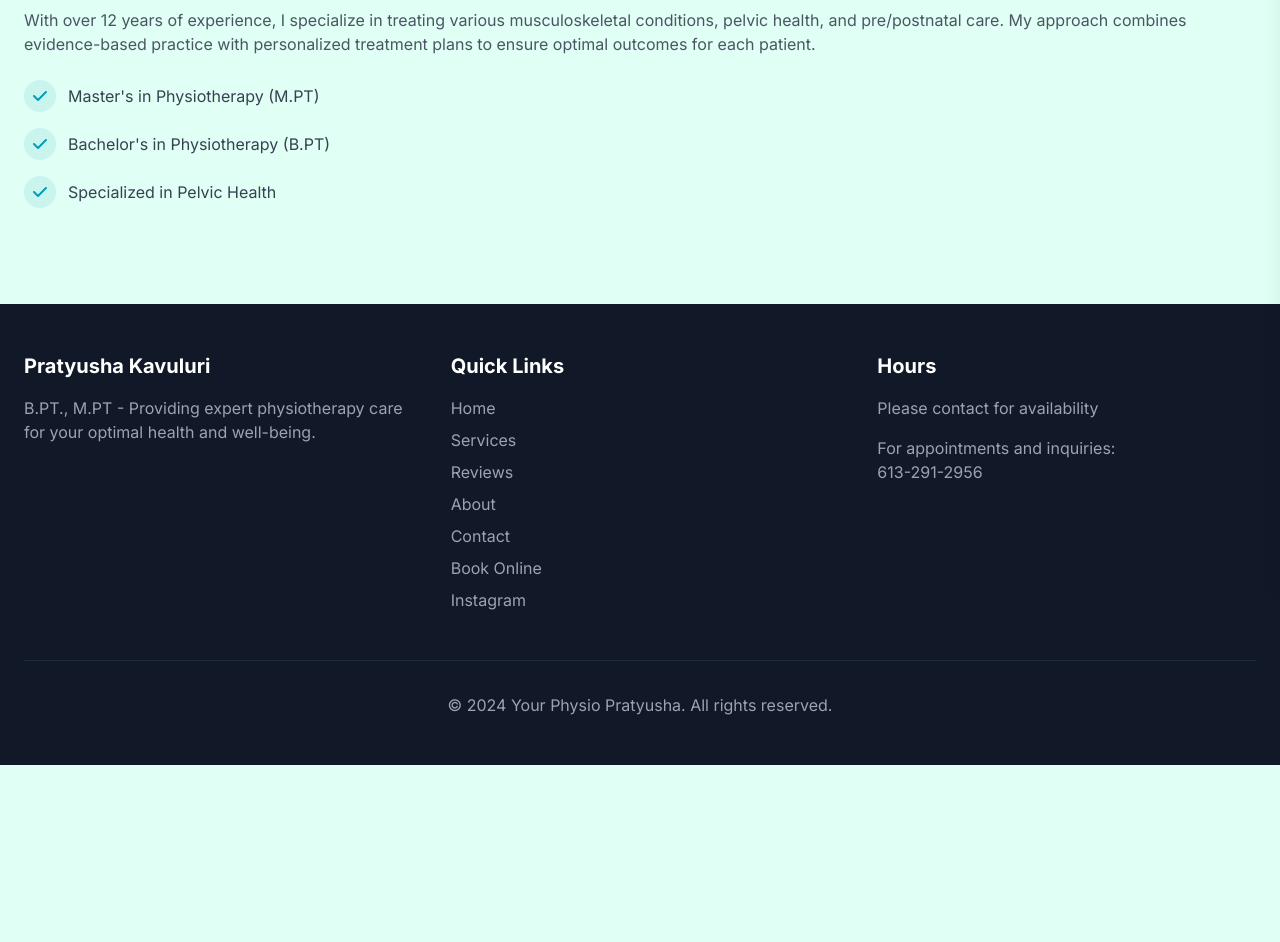
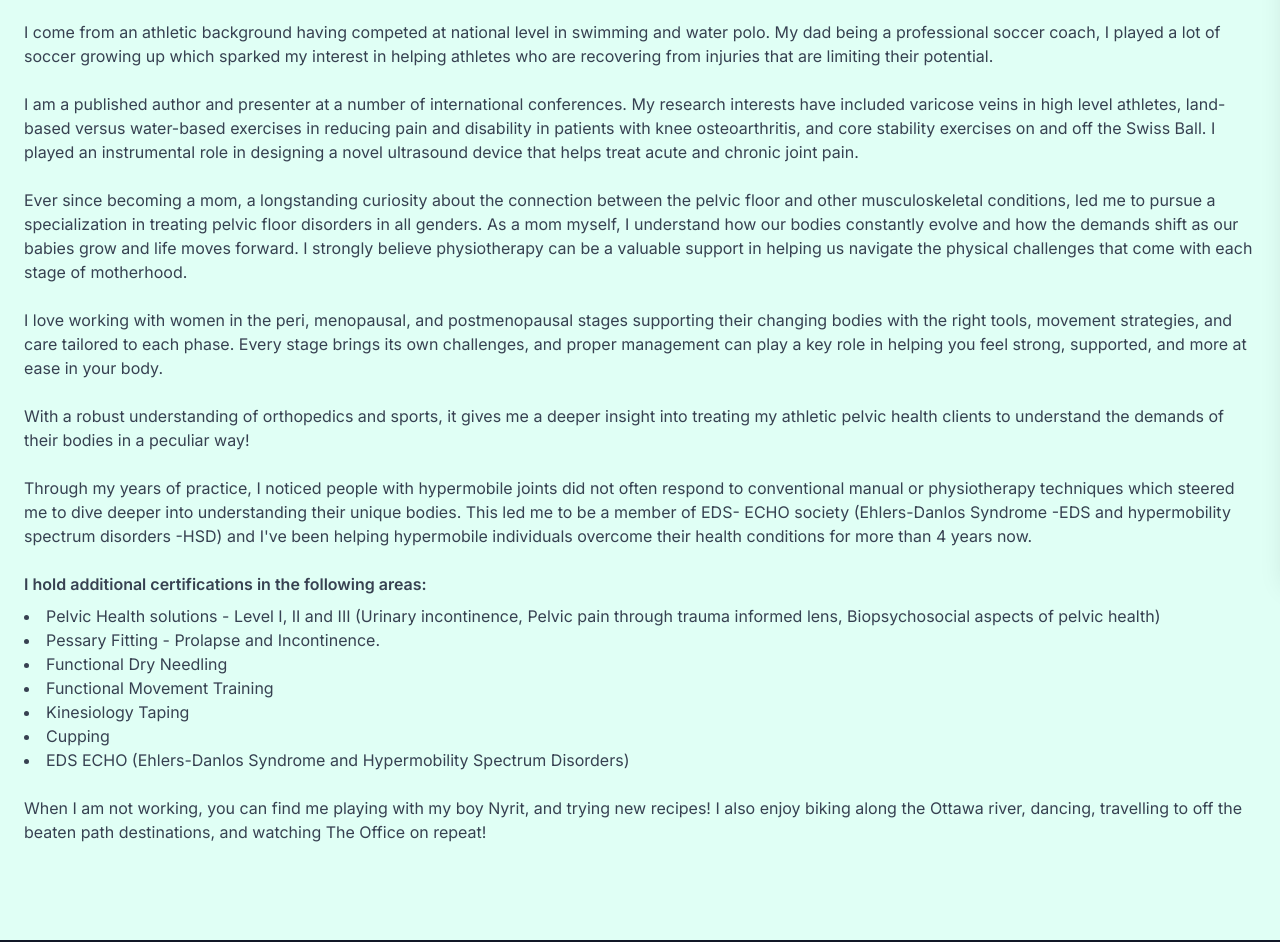
Before and after one commit to yourphysiopratyusha/yourphysiopratyusha.github.io, a plain HTML site: page about.html in a window 1280 px wide. Shown: the part 228-1170 px from the top of the page. Before the commit the page ends 993 px from the top, so only its background shows below. Drawn offline with nearby package versions, Linux system fonts and the light colour scheme.

Commit message:
updated about section

```diff
--- a/about.html
+++ b/about.html
@@ -1,5 +1,6 @@
 <!DOCTYPE html>
 <html lang="en">
+
 <head>
     <meta charset="UTF-8">
     <meta name="viewport" content="width=device-width, initial-scale=1.0">
@@ -43,14 +44,17 @@
             transform-style: preserve-3d;
             will-change: transform;
         }
+
         .parallax-content {
             transform: translateZ(0);
         }
+
         .parallax-background {
             transform: translateZ(-1px);
         }
     </style>
 </head>
+
 <body class="bg-mint font-sans text-gray-800">
     <header class="fixed w-full bg-white shadow-sm z-50">
         <nav class="container mx-auto px-6 py-4">
@@ -63,27 +67,29 @@
                     <a href="index.html#reviews" class="nav-link hover:text-primary transition-colors">Reviews</a>
                     <a href="about.html" class="nav-link hover:text-primary transition-colors">About</a>
                     <a href="index.html#contact" class="nav-link hover:text-primary transition-colors">Contact</a>
-                    <a href="https://coreconnectionsphysiotherapy.janeapp.com/"
-                       target="_blank"
-                       class="book-btn bg-primary text-white px-6 py-2 rounded-full hover:bg-opacity-90 transition-all">
+                    <a href="https://coreconnectionsphysiotherapy.janeapp.com/" target="_blank"
+                        class="book-btn bg-primary text-white px-6 py-2 rounded-full hover:bg-opacity-90 transition-all">
                         Book Now
                     </a>
                 </div>
                 <!-- Mobile menu button -->
                 <button id="mobile-menu-button" class="md:hidden text-gray-600 focus:outline-none">
                     <svg class="w-6 h-6" fill="none" stroke="currentColor" viewBox="0 0 24 24">
-                        <path stroke-linecap="round" stroke-linejoin="round" stroke-width="2" d="M4 6h16M4 12h16M4 18h16"></path>
+                        <path stroke-linecap="round" stroke-linejoin="round" stroke-width="2"
+                            d="M4 6h16M4 12h16M4 18h16"></path>
                     </svg>
                 </button>
             </div>
             <!-- Mobile menu overlay -->
             <div id="mobile-menu-overlay" class="fixed inset-0 bg-black bg-opacity-50 z-40 hidden"></div>
             <!-- Mobile menu panel -->
-            <div id="mobile-menu" class="fixed inset-y-0 right-0 w-64 bg-white shadow-xl z-50 transform translate-x-full transition-transform duration-300 ease-in-out">
+            <div id="mobile-menu"
+                class="fixed inset-y-0 right-0 w-64 bg-white shadow-xl z-50 transform translate-x-full transition-transform duration-300 ease-in-out">
                 <div class="p-6">
                     <button id="mobile-menu-close" class="absolute top-4 right-4 text-gray-600 focus:outline-none">
                         <svg class="w-6 h-6" fill="none" stroke="currentColor" viewBox="0 0 24 24">
-                            <path stroke-linecap="round" stroke-linejoin="round" stroke-width="2" d="M6 18L18 6M6 6l12 12"></path>
+                            <path stroke-linecap="round" stroke-linejoin="round" stroke-width="2"
+                                d="M6 18L18 6M6 6l12 12"></path>
                         </svg>
                     </button>
                     <div class="mt-8 flex flex-col space-y-6">
@@ -92,9 +98,8 @@
                         <a href="index.html#reviews" class="text-xl hover:text-primary transition-colors">Reviews</a>
                         <a href="about.html" class="text-xl hover:text-primary transition-colors">About</a>
                         <a href="index.html#contact" class="text-xl hover:text-primary transition-colors">Contact</a>
-                        <a href="https://coreconnectionsphysiotherapy.janeapp.com/"
-                           target="_blank"
-                           class="bg-primary text-white px-6 py-2 rounded-full text-center hover:bg-opacity-90 transition-all">
+                        <a href="https://coreconnectionsphysiotherapy.janeapp.com/" target="_blank"
+                            class="bg-primary text-white px-6 py-2 rounded-full text-center hover:bg-opacity-90 transition-all">
                             Book Now
                         </a>
                     </div>
@@ -110,29 +115,54 @@
                     <span class="text-primary font-medium">About Me</span>
                 </div>
                 <div class="grid items-center">
-                    <div>
-                        <h2 class="text-3xl font-bold mb-6">Experienced Healthcare Professional</h2>
-                        <p class="text-gray-600 mb-6">With over 12 years of experience, I specialize in treating various musculoskeletal conditions, pelvic health, and pre/postnatal care. My approach combines evidence-based practice with personalized treatment plans to ensure optimal outcomes for each patient.</p>
-                        <div class="space-y-4">
-                            <div class="flex items-center gap-3">
-                                <div class="w-8 h-8 bg-primary/10 rounded-full flex items-center justify-center">
-                                    <i class="fas fa-check text-primary"></i>
-                                </div>
-                                <span class="text-gray-700">Master's in Physiotherapy (M.PT)</span>
-                            </div>
-                            <div class="flex items-center gap-3">
-                                <div class="w-8 h-8 bg-primary/10 rounded-full flex items-center justify-center">
-                                    <i class="fas fa-check text-primary"></i>
-                                </div>
-                                <span class="text-gray-700">Bachelor's in Physiotherapy (B.PT)</span>
-                            </div>
-                            <div class="flex items-center gap-3">
-                                <div class="w-8 h-8 bg-primary/10 rounded-full flex items-center justify-center">
-                                    <i class="fas fa-check text-primary"></i>
-                                </div>
-                                <span class="text-gray-700">Specialized in Pelvic Health</span>
-                            </div>
+                    <div class="space-y-6 text-gray-700">
+                        <p>I have been a physiotherapist for more than 13 years and being the people person that I am, I
+                            truly love every single second of it! I am specialized in Pelvic Health, Orthopedics and
+                            Sports.</p>
+                        <p>I come from an athletic background having competed at national level in swimming and water
+                            polo. My dad being a professional soccer coach, I played a lot of soccer growing up which
+                            sparked my interest in helping athletes who are recovering from injuries that are limiting
+                            their potential.</p>
+                        <p>I am a published author and presenter at a number of international conferences. My research
+                            interests have included varicose veins in high level athletes, land-based versus water-based
+                            exercises in reducing pain and disability in patients with knee osteoarthritis, and core
+                            stability exercises on and off the Swiss Ball. I played an instrumental role in designing a
+                            novel ultrasound device that helps treat acute and chronic joint pain.</p>
+                        <p>Ever since becoming a mom, a longstanding curiosity about the connection between the pelvic
+                            floor and other musculoskeletal conditions, led me to pursue a specialization in treating
+                            pelvic floor disorders in all genders. As a mom myself, I understand how our bodies
+                            constantly evolve and how the demands shift as our babies grow and life moves forward. I
+                            strongly believe physiotherapy can be a valuable support in helping us navigate the physical
+                            challenges that come with each stage of motherhood.</p>
+                        <p>I love working with women in the peri, menopausal, and postmenopausal stages supporting their
+                            changing bodies with the right tools, movement strategies, and care tailored to each phase.
+                            Every stage brings its own challenges, and proper management can play a key role in helping
+                            you feel strong, supported, and more at ease in your body.</p>
+                        <p>With a robust understanding of orthopedics and sports, it gives me a deeper insight into
+                            treating my athletic pelvic health clients to understand the demands of their bodies in a
+                            peculiar way!</p>
+                        <p>Through my years of practice, I noticed people with hypermobile joints did not often respond
+                            to conventional manual or physiotherapy techniques which steered me to dive deeper into
+                            understanding their unique bodies. This led me to be a member of EDS- ECHO society
+                            (Ehlers-Danlos Syndrome -EDS and hypermobility spectrum disorders -HSD) and I've been
+                            helping hypermobile individuals overcome their health conditions for more than 4 years now.
+                        </p>
+                        <div>
+                            <span class="font-semibold">I hold additional certifications in the following areas:</span>
+                            <ul class="list-disc list-inside mt-2">
+                                <li>Pelvic Health solutions - Level I, II and III (Urinary incontinence, Pelvic pain
+                                    through trauma informed lens, Biopsychosocial aspects of pelvic health)</li>
+                                <li>Pessary Fitting - Prolapse and Incontinence.</li>
+                                <li>Functional Dry Needling</li>
+                                <li>Functional Movement Training</li>
+                                <li>Kinesiology Taping</li>
+                                <li>Cupping</li>
+                                <li>EDS ECHO (Ehlers-Danlos Syndrome and Hypermobility Spectrum Disorders)</li>
+                            </ul>
                         </div>
+                        <p>When I am not working, you can find me playing with my boy Nyrit, and trying new recipes! I
+                            also enjoy biking along the Ottawa river, dancing, travelling to off the beaten path
+                            destinations, and watching The Office on repeat!</p>
                     </div>
                 </div>
             </div>
@@ -143,18 +173,25 @@
             <div class="grid grid-cols-1 md:grid-cols-3 gap-12">
                 <div>
                     <h3 class="text-xl font-bold mb-4">Pratyusha Kavuluri</h3>
-                    <p class="text-gray-400">B.PT., M.PT - Providing expert physiotherapy care for your optimal health and well-being.</p>
+                    <p class="text-gray-400">B.PT., M.PT - Providing expert physiotherapy care for your optimal health
+                        and well-being.</p>
                 </div>
                 <div>
                     <h3 class="text-xl font-bold mb-4">Quick Links</h3>
                     <ul class="space-y-2">
-                        <li><a href="index.html#home" class="text-gray-400 hover:text-white transition-colors">Home</a></li>
-                        <li><a href="index.html#services" class="text-gray-400 hover:text-white transition-colors">Services</a></li>
-                        <li><a href="index.html#reviews" class="text-gray-400 hover:text-white transition-colors">Reviews</a></li>
+                        <li><a href="index.html#home" class="text-gray-400 hover:text-white transition-colors">Home</a>
+                        </li>
+                        <li><a href="index.html#services"
+                                class="text-gray-400 hover:text-white transition-colors">Services</a></li>
+                        <li><a href="index.html#reviews"
+                                class="text-gray-400 hover:text-white transition-colors">Reviews</a></li>
                         <li><a href="about.html" class="text-gray-400 hover:text-white transition-colors">About</a></li>
-                        <li><a href="index.html#contact" class="text-gray-400 hover:text-white transition-colors">Contact</a></li>
-                        <li><a href="https://coreconnectionsphysiotherapy.janeapp.com/" target="_blank" class="text-gray-400 hover:text-white transition-colors">Book Online</a></li>
-                        <li><a href="https://www.instagram.com/your_physio_pratyusha/" target="_blank" class="text-gray-400 hover:text-white transition-colors">Instagram</a></li>
+                        <li><a href="index.html#contact"
+                                class="text-gray-400 hover:text-white transition-colors">Contact</a></li>
+                        <li><a href="https://coreconnectionsphysiotherapy.janeapp.com/" target="_blank"
+                                class="text-gray-400 hover:text-white transition-colors">Book Online</a></li>
+                        <li><a href="https://www.instagram.com/your_physio_pratyusha/" target="_blank"
+                                class="text-gray-400 hover:text-white transition-colors">Instagram</a></li>
                     </ul>
                 </div>
                 <div>
@@ -171,4 +208,5 @@
     </footer>
     <script src="script.js"></script>
 </body>
+
 </html>
```
